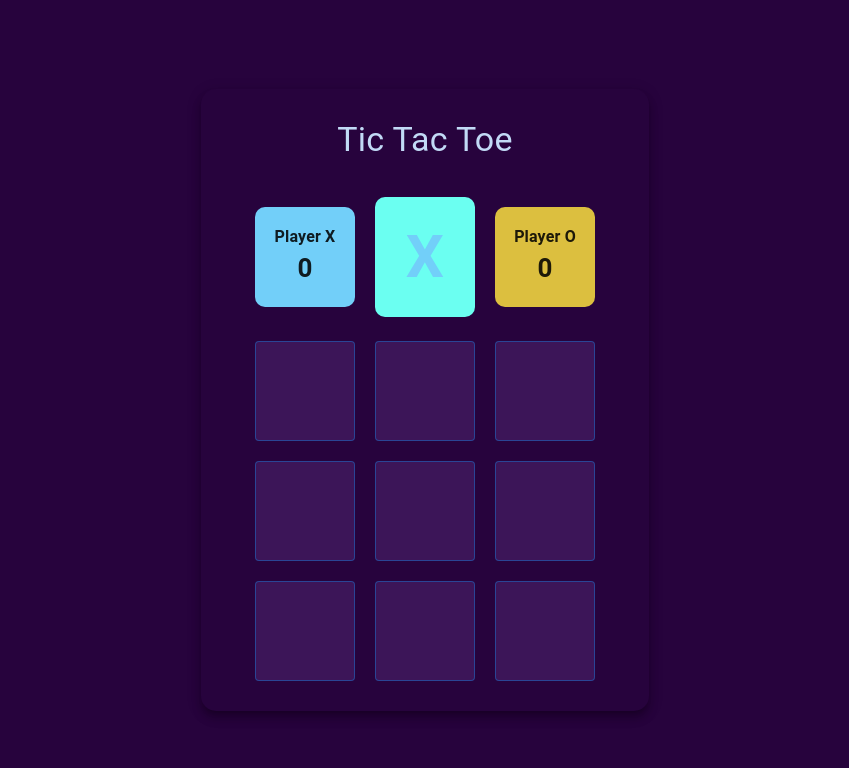
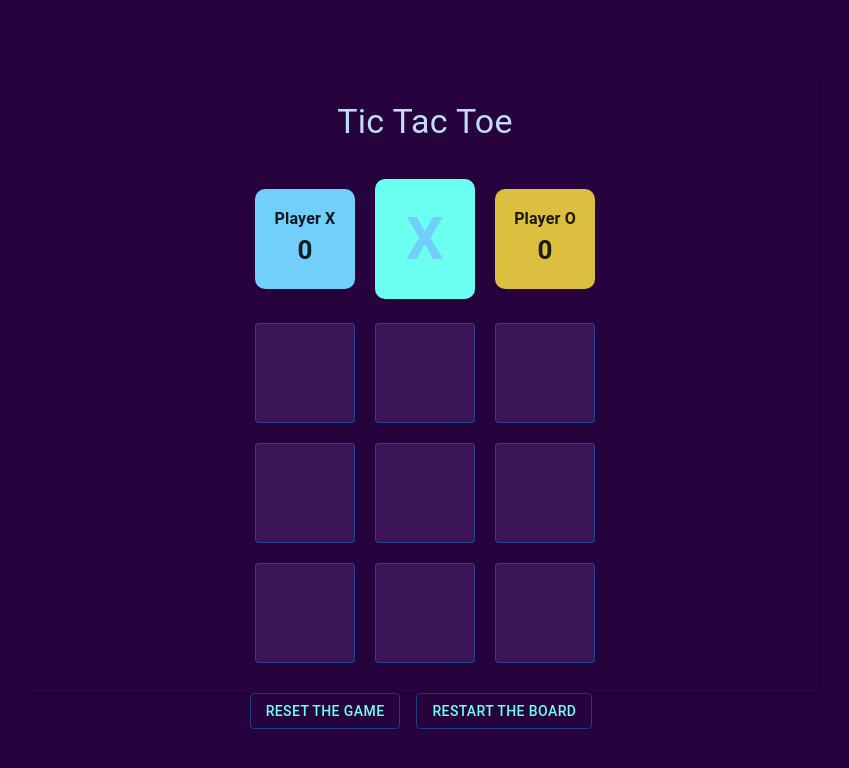
Before and after one commit to bariskahraman34/tic-tac-toe, a React (Vite) app: page / in a window 1280 px wide. Shown: the top 768 px of the page, without its empty margins (215-1064 px from the left). Built offline with nearby package versions, Linux system fonts and the light colour scheme.

Commit message:
feat: Added reset game board and reset game buttons to GameBoard component

```diff
--- a/src/components/GameBoard.tsx
+++ b/src/components/GameBoard.tsx
@@ -1,6 +1,6 @@
 import { useCallback, useContext, useEffect,useState } from "react"
 import { GameContext } from "../context/GameContext"
-import { Grid, Paper, Typography, Button, Modal, Box } from '@mui/material';
+import { Grid, Paper, Typography, Button, Modal, Box, Stack } from '@mui/material';
 import Header from "./Header";
 
 const style = {
@@ -144,7 +144,7 @@ export default function GameBoard() {
   return (
     <Grid container spacing={1} justifyContent="center" alignItems="center" style={{ position:"relative"}}>
       <Grid item xs={12}>
-        <Paper elevation={8} style={{ padding: 30, display: 'flex', flexDirection:"column", alignItems:"center", backgroundColor: '#27033d', borderRadius:15 }}>
+        <Paper style={{ padding: 30, display: 'flex', flexDirection:"column", alignItems:"center", backgroundColor: '#27033d'}}>
           <Header />
           <Grid display="grid" gridTemplateColumns="repeat(3,1fr)" gap="20px" justifyItems= "center" alignItems="center">
             {board.map((_box, index) => (
@@ -155,7 +155,11 @@ export default function GameBoard() {
           </Grid>
         </Paper>
       </Grid>
-      {isTie && <Box className="tieBox" sx={{borderRadius:"10px",backgroundColor:"#6bfff1",padding:3, position:"absolute", transform:"translate(-50%,-50%)" , top:"50%" , left:"50%" ,display:"flex",justifyContent:"center",alignItems:"center"}} ><Typography letterSpacing={20} sx={{textShadow: '11px 2px 9px rgba(39, 3, 61, 0.6)'}} variant="h1" fontWeight="bold" color="#fff">TIE</Typography></Box>}
+      <Stack direction="row" spacing={2}>
+        <Button variant="outlined" sx={{color:"#6cfff2"}} onClick={resetGame} >Reset the game</Button>
+        <Button variant="outlined" sx={{color:"#6cfff2"}} onClick={resetBoard} >Restart the board</Button>
+      </Stack>
+      {isTie && <Box className="tieBox" sx={{borderRadius:"10px",backgroundColor:"#6bfff1",padding:3, position:"absolute", transform:"translate(-50%,-50%)" , top:"50%" , left:"50%" ,display:"flex",justifyContent:"center",alignItems:"center"}} ><Typography letterSpacing={20} sx={{textShadow: '11px 2px 9px rgba(39, 3, 61, 0.6)'}} variant="h1" fontWeight="bold" color="#fff">TIE!</Typography></Box>}
       <Modal
         open={open}
         onClose={handleClose}
```
